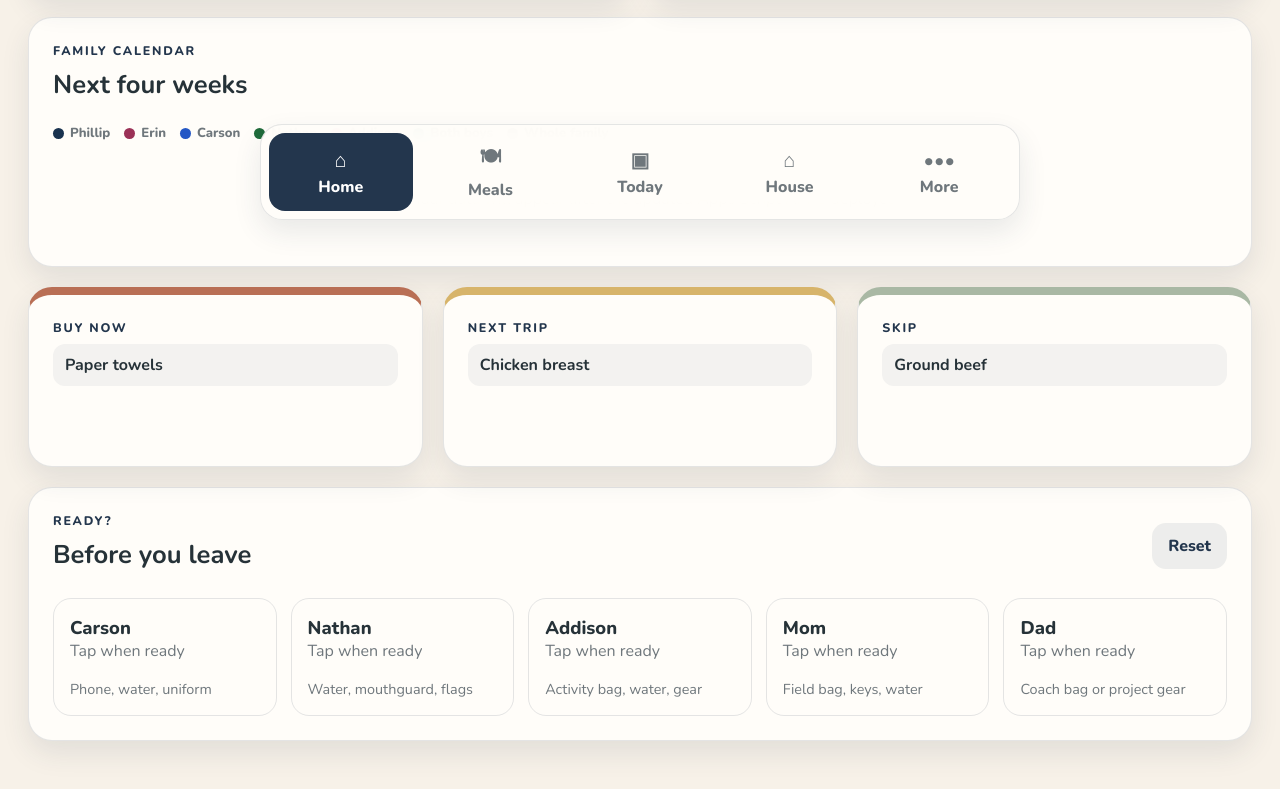
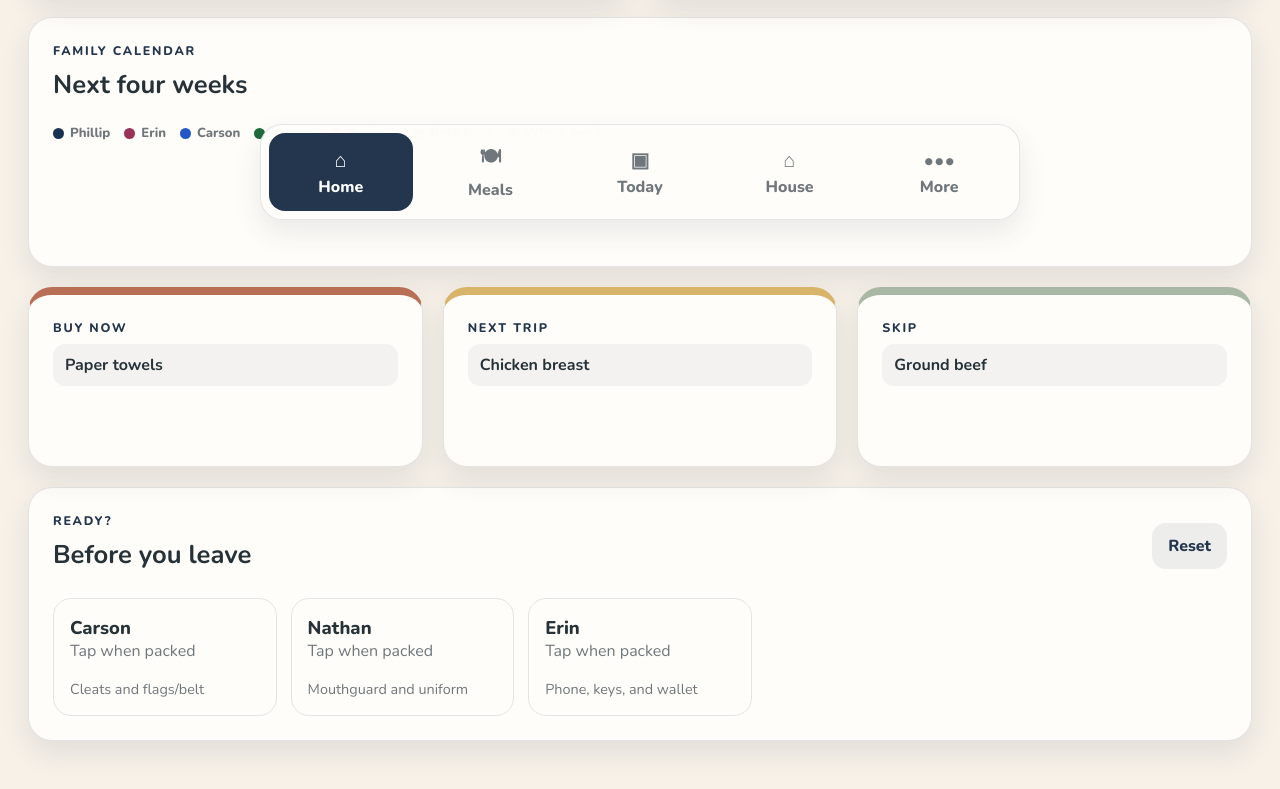
Before and after one commit to pnesantangelo/Santangelo-OS, a plain HTML site: page index.html in a window 1280 px wide. Shown: the part 562-1351 px from the top of the page. Drawn offline with nearby package versions, Linux system fonts and the light colour scheme.

Commit message:
Add files via upload
v8

```diff
--- a/app.js
+++ b/app.js
@@ -1,9 +1,10 @@
 const demoData={
-  apiVersion:'0.7.0',generatedAt:new Date().toISOString(),state:'Late Sports Night',dayLoad:'Heavy',
+  apiVersion:'0.8.0',generatedAt:new Date().toISOString(),state:'Late Sports Night',dayLoad:'Heavy',
   familyFocus:'Protect tomorrow morning.',whatCanWait:'Deep cleaning can wait.',
-  nextDeparture:{title:'Gators Practice',time:'6:00 PM',leaveText:'Leave in 1 hr 12 min'},
+  nextDeparture:{title:'Gators Practice',time:'6:00 PM',leaveText:'Leave in 1 hr 12 min',departureAt:new Date(Date.now()+72*60000).toISOString()},
+  departureKey:'demo-departure',
   dinner:{plan:'Use leftovers or a simple family meal',note:'Keep cleanup easy tonight.'},
-  readiness:[{name:'Carson',detail:'Phone, water, uniform',ready:false},{name:'Nathan',detail:'Water, mouthguard, flags',ready:false},{name:'Addison',detail:'Activity bag, water, gear',ready:false},{name:'Mom',detail:'Field bag, keys, water',ready:false},{name:'Dad',detail:'Coach bag or project gear',ready:false}],
+  readiness:[{id:'demo-1',name:'Carson',detail:'Cleats and flags/belt',required:'Yes',ready:false},{id:'demo-2',name:'Nathan',detail:'Mouthguard and uniform',required:'Yes',ready:false},{id:'demo-3',name:'Erin',detail:'Phone, keys, and wallet',required:'Yes',ready:false}],
   people:[],schedule:[],decisions:['Buy now: paper towels, spray stain remover, mustard, salami.'],
   shopping:{buyNow:[{item:'Paper towels'}],buySoon:[{item:'Chicken breast'}],dontBuy:[{item:'Ground beef'}],byStore:{}},
   householdHealth:[],house:[],calendar4Weeks:{startDate:'',endDate:'',days:[]},
@@ -141,14 +142,24 @@ async function apiAction(action,payload={}){
  const r=await fetch(base,{method:'POST',headers:{'Content-Type':'text/plain;charset=utf-8'},body:JSON.stringify({action,...payload})});
  if(!r.ok)throw new Error(`HTTP ${r.status}`);const j=await r.json();if(j.error)throw new Error(j.message||'Update failed');return j;
 }
+function updateDepartureCountdown(){
+ const el=byId('countdown'),iso=data.nextDeparture?.departureAt;
+ if(!el||!iso)return;
+ const diff=new Date(iso)-new Date();
+ if(diff<=0){el.textContent='Time to leave';return;}
+ const total=Math.ceil(diff/60000),h=Math.floor(total/60),m=total%60;
+ el.textContent=h?`Leave in ${h} hr${h===1?'':'s'}${m?' '+m+' min':''}`:`Leave in ${m} min`;
+}
 function render(){
  const now=new Date();byId('todayDate').textContent=now.toLocaleDateString(undefined,{weekday:'long',month:'long',day:'numeric'});
  byId('stateName').textContent=data.state||'Normal Day';byId('dayLoad').textContent=`${data.dayLoad||'Normal'} day`;
- byId('nextEvent').textContent=data.nextDeparture?.title||'Nothing scheduled';byId('nextTime').textContent=data.nextDeparture?.time||'';byId('countdown').textContent=data.nextDeparture?.leaveText||'';
+ byId('nextEvent').textContent=data.nextDeparture?.title||'Nothing scheduled';byId('nextTime').textContent=data.nextDeparture?.time||'';byId('countdown').textContent=data.nextDeparture?.leaveText||'';updateDepartureCountdown();
  byId('dinnerPlan').textContent=data.dinner?.plan||'No meal planned';byId('mealNote').textContent=data.dinner?.note||'';byId('familyFocus').textContent=data.familyFocus||'';byId('whatCanWait').textContent=data.whatCanWait||'';
  byId('buyNowList').innerHTML=listHtml(data.shopping?.buyNow,'Nothing urgent');byId('buySoonList').innerHTML=listHtml(data.shopping?.buySoon,'Nothing needed next trip');byId('dontBuyList').innerHTML=listHtml((data.shopping?.dontBuy||[]).slice(0,6),'No stocked items yet');
- const saved=JSON.parse(localStorage.getItem('santangeloReady')||'{}');byId('readyList').innerHTML=(data.readiness||[]).map((x,i)=>{const r=saved[x.name]??x.ready;return `<div class="ready-item ${r?'ready':''}" data-ready-index="${i}"><div><div class="ready-name">${esc(x.name)}</div><div class="ready-status">${r?'Ready ✓':'Tap when ready'}</div></div><div class="subtle small">${esc(x.detail||'')}</div></div>`}).join('');
- document.querySelectorAll('[data-ready-index]').forEach(el=>el.onclick=()=>{const x=data.readiness[+el.dataset.readyIndex],s=JSON.parse(localStorage.getItem('santangeloReady')||'{}');s[x.name]=!(s[x.name]??x.ready);localStorage.setItem('santangeloReady',JSON.stringify(s));render();});
+ const readyStoreKey='santangeloReady:'+String(data.departureKey||'current');
+ const saved=JSON.parse(localStorage.getItem(readyStoreKey)||'{}');
+ byId('readyList').innerHTML=(data.readiness||[]).length?(data.readiness||[]).map((x,i)=>{const itemKey=x.id||`${x.name}|${x.detail}`,r=saved[itemKey]??x.ready;return `<div class="ready-item ${r?'ready':''}" data-ready-index="${i}"><div><div class="ready-name">${esc(x.name)}</div><div class="ready-status">${r?'Ready ✓':esc(x.required==='Optional'?'Optional':'Tap when packed')}</div></div><div class="subtle small">${esc(x.detail||'')}</div></div>`}).join(''):'<div class="subtle">Nothing needs to be packed for another departure today.</div>';
+ document.querySelectorAll('[data-ready-index]').forEach(el=>el.onclick=()=>{const x=data.readiness[+el.dataset.readyIndex],itemKey=x.id||`${x.name}|${x.detail}`,store=JSON.parse(localStorage.getItem(readyStoreKey)||'{}');store[itemKey]=!(store[itemKey]??x.ready);localStorage.setItem(readyStoreKey,JSON.stringify(store));render();});
  byId('scheduleList').innerHTML=(data.schedule||[]).map(x=>`<div class="timeline-item"><div class="timeline-time">${esc(x.time)}</div><div>${esc(x.title)}</div></div>`).join('');
  byId('decisionList').innerHTML=(data.decisions||[]).map(x=>`<div class="decision-item">${esc(x)}</div>`).join('');
  renderMealPlan();renderFourWeekCalendar();
@@ -157,4 +168,4 @@ function render(){
 async function refreshFromApi(){const base=localStorage.getItem('santangeloApiUrl');if(!base){data=structuredClone(demoData);byId('systemStatus').textContent='Demo data';render();return;}try{byId('systemStatus').textContent='Refreshing…';const u=new URL(base);u.searchParams.set('action','dashboard');const r=await fetch(u.toString(),{cache:'no-store'});if(!r.ok)throw new Error(`HTTP ${r.status}`);const j=await r.json();if(j.error)throw new Error(j.message);data=j;byId('systemStatus').textContent='Live v'+(j.apiVersion||'');render();}catch(e){console.error(e);byId('systemStatus').textContent='Connection issue';data=structuredClone(demoData);render();}}
 document.querySelectorAll('.nav-btn').forEach(b=>b.onclick=()=>{document.querySelectorAll('.nav-btn').forEach(x=>x.classList.remove('active'));document.querySelectorAll('.screen').forEach(x=>x.classList.remove('active'));b.classList.add('active');document.querySelector(`[data-screen="${b.dataset.target}"]`).classList.add('active');});
 byId('approveWeek').onclick=async()=>{try{byId('approveWeek').disabled=true;await apiAction('approveWeek');await refreshFromApi();}catch(e){alert(e.message);}finally{byId('approveWeek').disabled=false;}};
-byId('saveApi').onclick=()=>{localStorage.setItem('santangeloApiUrl',byId('apiUrl').value.trim());refreshFromApi();};byId('useDemo').onclick=()=>{localStorage.removeItem('santangeloApiUrl');byId('apiUrl').value='';refreshFromApi();};byId('resetReady').onclick=()=>{localStorage.removeItem('santangeloReady');render();};byId('apiUrl').value=localStorage.getItem('santangeloApiUrl')||'';refreshFromApi();setInterval(refreshFromApi,5*60*1000);
+byId('saveApi').onclick=()=>{localStorage.setItem('santangeloApiUrl',byId('apiUrl').value.trim());refreshFromApi();};byId('useDemo').onclick=()=>{localStorage.removeItem('santangeloApiUrl');byId('apiUrl').value='';refreshFromApi();};byId('resetReady').onclick=()=>{localStorage.removeItem('santangeloReady:'+String(data.departureKey||'current'));render();};byId('apiUrl').value=localStorage.getItem('santangeloApiUrl')||'';refreshFromApi();setInterval(refreshFromApi,5*60*1000);setInterval(updateDepartureCountdown,30000);
--- a/index.html
+++ b/index.html
@@ -195,6 +195,6 @@
     </nav>
   </div>
 
-  <script src="app.js?v=0.7.0"></script>
+  <script src="app.js?v=0.8.0"></script>
 </body>
 </html>
```
Also changed, not shown: styles.css (+1 -1 lines), 1 other file.
